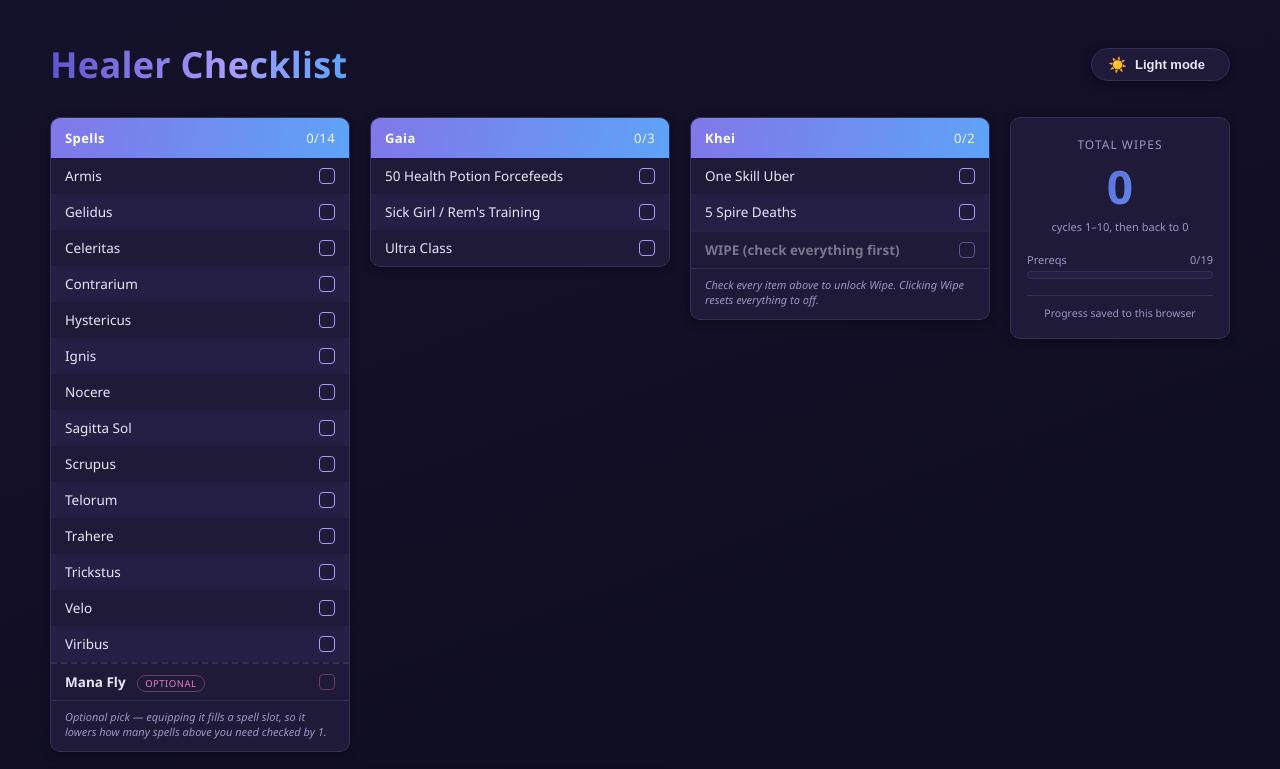
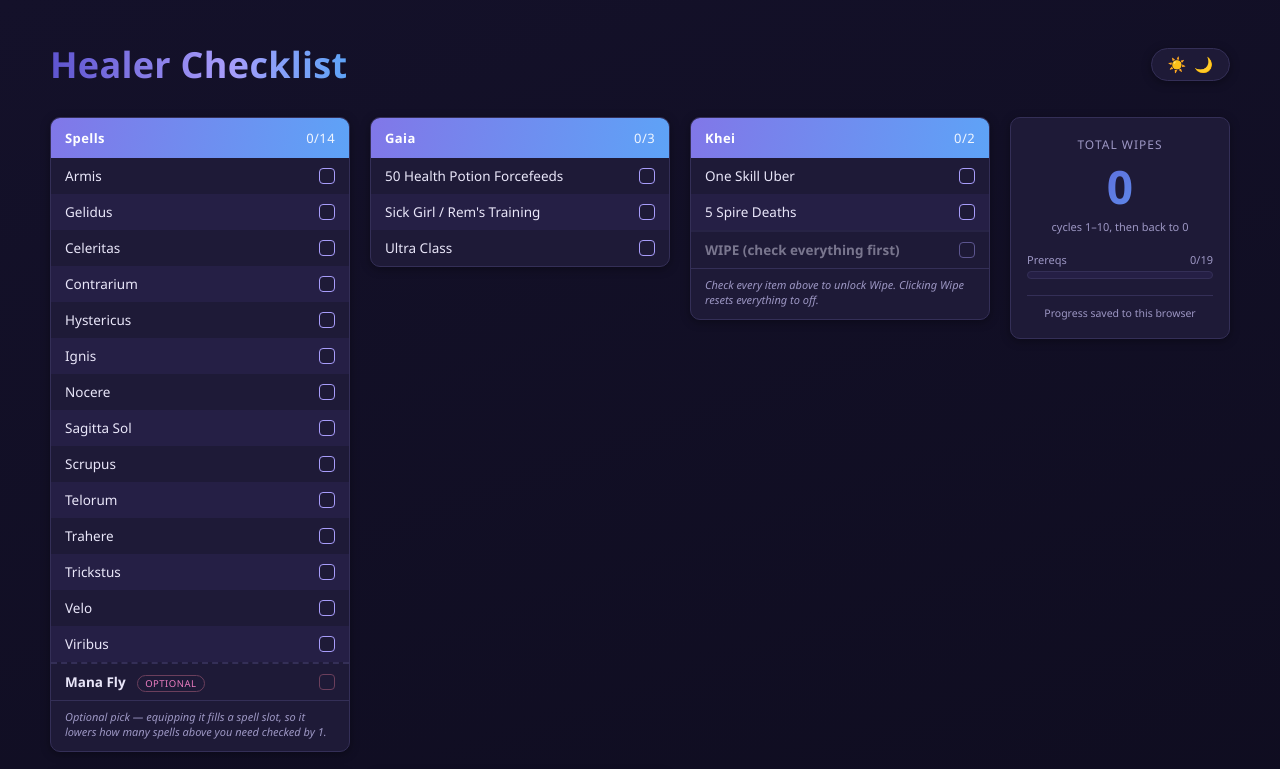
Before and after one commit to MuniTM/RogueLineage, a plain HTML site: page index.html in a window 1280 px wide. Shown: the top 769 px of the page. Drawn offline with Linux system fonts and the light colour scheme.

Commit message:
Update index.html

```diff
--- a/index.html
+++ b/index.html
@@ -19,8 +19,9 @@
 <div class="page">
   <div class="top-bar">
     <h1>Healer Checklist</h1>
-    <button id="themeToggle" class="theme-toggle" title="Toggle dark / light mode">
-      <span class="icon">☀️</span><span class="label">Light mode</span>
+    <button id="themeToggle" class="theme-toggle" title="Toggle dark / light mode" aria-label="Toggle dark / light mode">
+      <span class="icon icon-sun">☀️</span>
+      <span class="icon icon-moon">🌙</span>
     </button>
   </div>
   <div class="layout">
@@ -268,24 +269,10 @@
     return document.documentElement.getAttribute("data-theme") || "dark";
   }
 
-  function applyThemeButton(theme){
-    const btn = document.getElementById("themeToggle");
-    const icon = btn.querySelector(".icon");
-    const label = btn.querySelector(".label");
-    if(theme === "dark"){
-      icon.textContent = "☀️";
-      label.textContent = "Light mode";
-    }else{
-      icon.textContent = "🌙";
-      label.textContent = "Dark mode";
-    }
-  }
-
   document.getElementById("themeToggle").addEventListener("click", () => {
     const next = getTheme() === "dark" ? "light" : "dark";
     document.documentElement.setAttribute("data-theme", next);
     try{ localStorage.setItem(THEME_KEY, next); }catch(e){ /* ignore */ }
-    applyThemeButton(next);
   });
 
   function setStatus(text){
@@ -294,7 +281,6 @@
   }
 
   function init(){
-    applyThemeButton(getTheme());
     setStatus("Loading your progress...");
     loadState();
 
```
